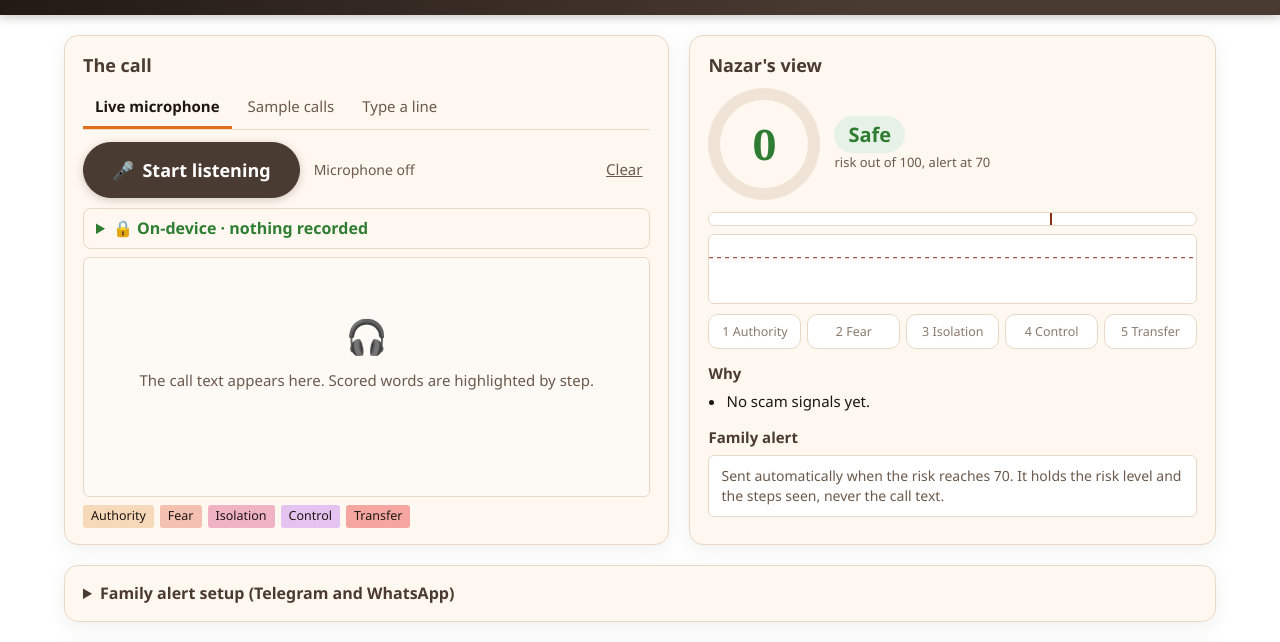
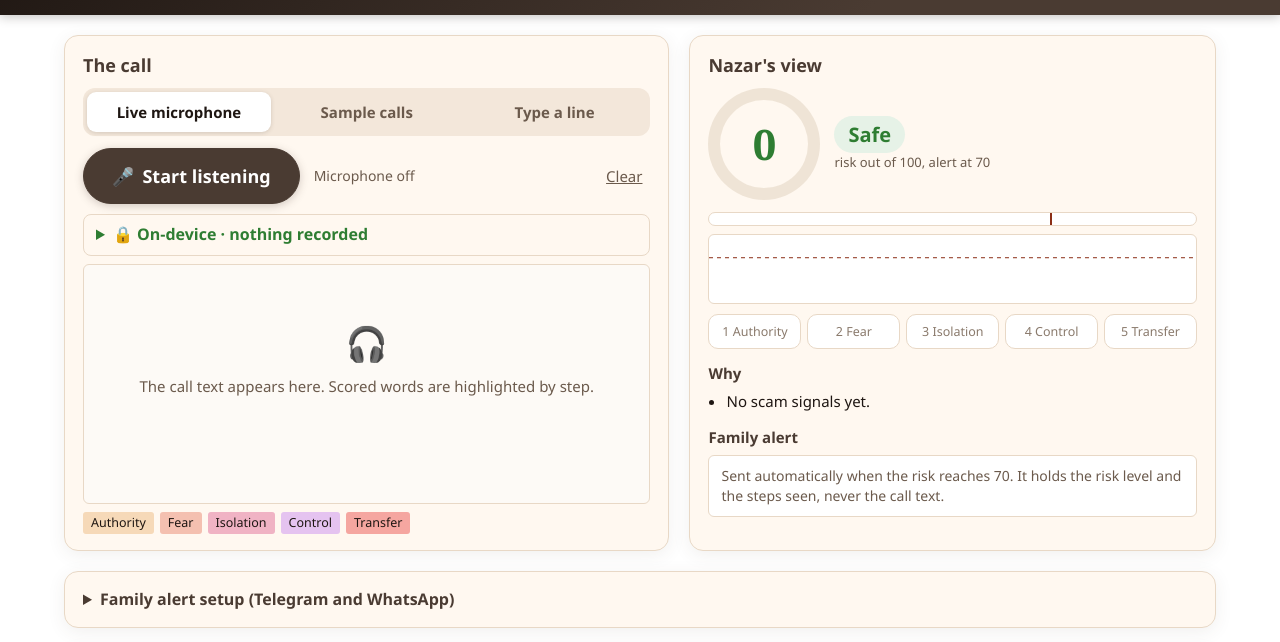
Before and after one commit to Kunal039/Nazar, a website: page web/index.html in a window 1280 px wide. Shown: the part 89-731 px from the top of the page. Drawn offline with Linux system fonts and the light colour scheme; no server answers.

Commit message:
UI: tabs as a rounded segmented control

```diff
--- a/web/style.css
+++ b/web/style.css
@@ -165,3 +165,8 @@ header { background: linear-gradient(135deg, var(--dk), var(--brown) 70%); box-s
 header h1 { display: flex; align-items: center; gap: 10px; }
 header .logo { width: 38px; height: 38px; flex: none; }
 header .badge { display: inline-block; margin-left: 8px; padding: 2px 10px; border-radius: 999px; background: rgba(242,194,122,.15); border: 1px solid rgba(242,194,122,.5); font-size: 12.5px; white-space: nowrap; }
+
+/* Tabs as a segmented control */
+.tabs { border-bottom: 0; background: #f3e7da; padding: 4px; border-radius: 12px; gap: 4px; }
+.tab { flex: 1; border: 0; border-radius: 9px; padding: 8px 10px; font-weight: 600; color: var(--muted); }
+.tab.on { background: #fff; color: var(--dk); box-shadow: 0 1px 4px rgba(74,59,50,.18); border-bottom: 0; }
```
